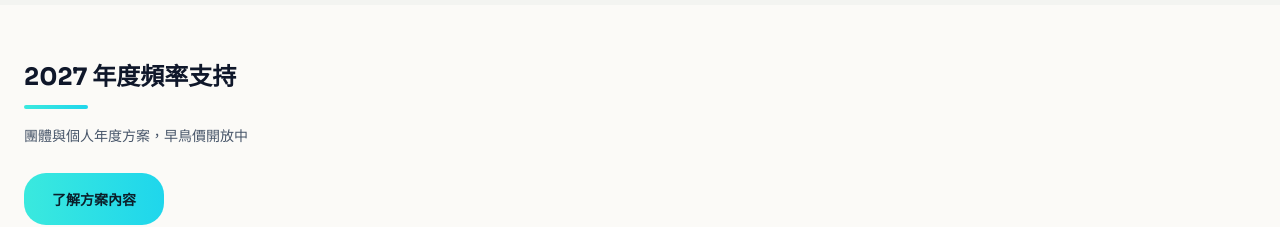
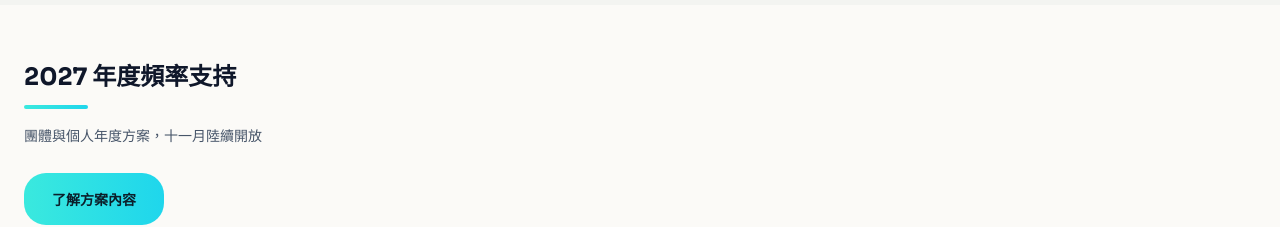
Before and after one commit to kern0907-303/erickfirm-website, a React (Vite) app: page /abl in a window 1280 px wide. Shown: the part 4140-4367 px from the top of the page. Built offline with nearby package versions, Linux system fonts and the light colour scheme; no server answers.

Commit message:
把早鳥價說法改為年度方案說法。

```diff
--- a/src/pages/AblPage.jsx
+++ b/src/pages/AblPage.jsx
@@ -210,7 +210,7 @@ const ABLPage = () => {
       <section className="bg-[#fbfaf7] px-6 py-14">
         <div className="mx-auto max-w-7xl">
           <h2 className="abl-heading text-2xl font-bold text-slate-900">2027 年度頻率支持</h2>
-          <p className="mt-3 text-sm leading-loose text-slate-600">團體與個人年度方案，早鳥價開放中</p>
+          <p className="mt-3 text-sm leading-loose text-slate-600">團體與個人年度方案，十一月陸續開放</p>
           <Link to="/abl/2027" className="abl-cta mt-6 inline-flex items-center justify-center px-7 py-4 text-sm font-bold transition-opacity hover:opacity-90">
             了解方案內容
           </Link>
```
